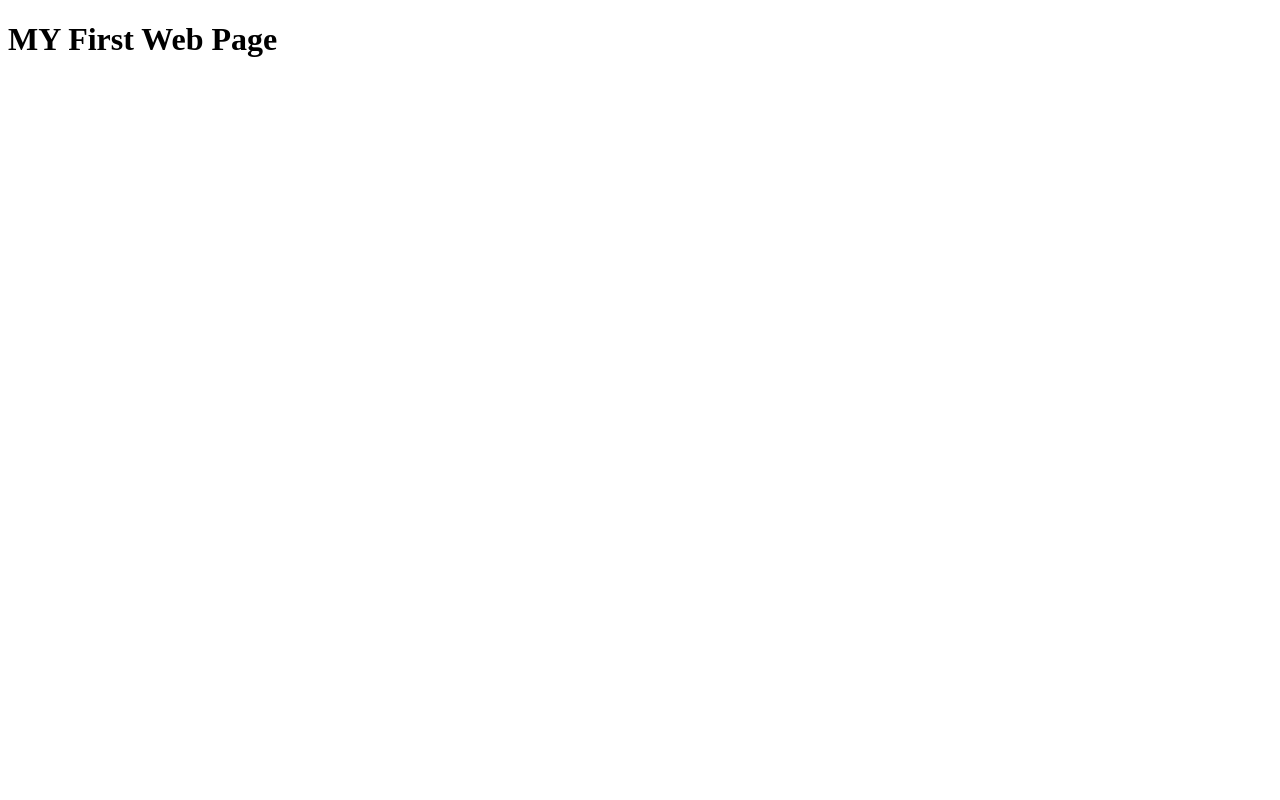
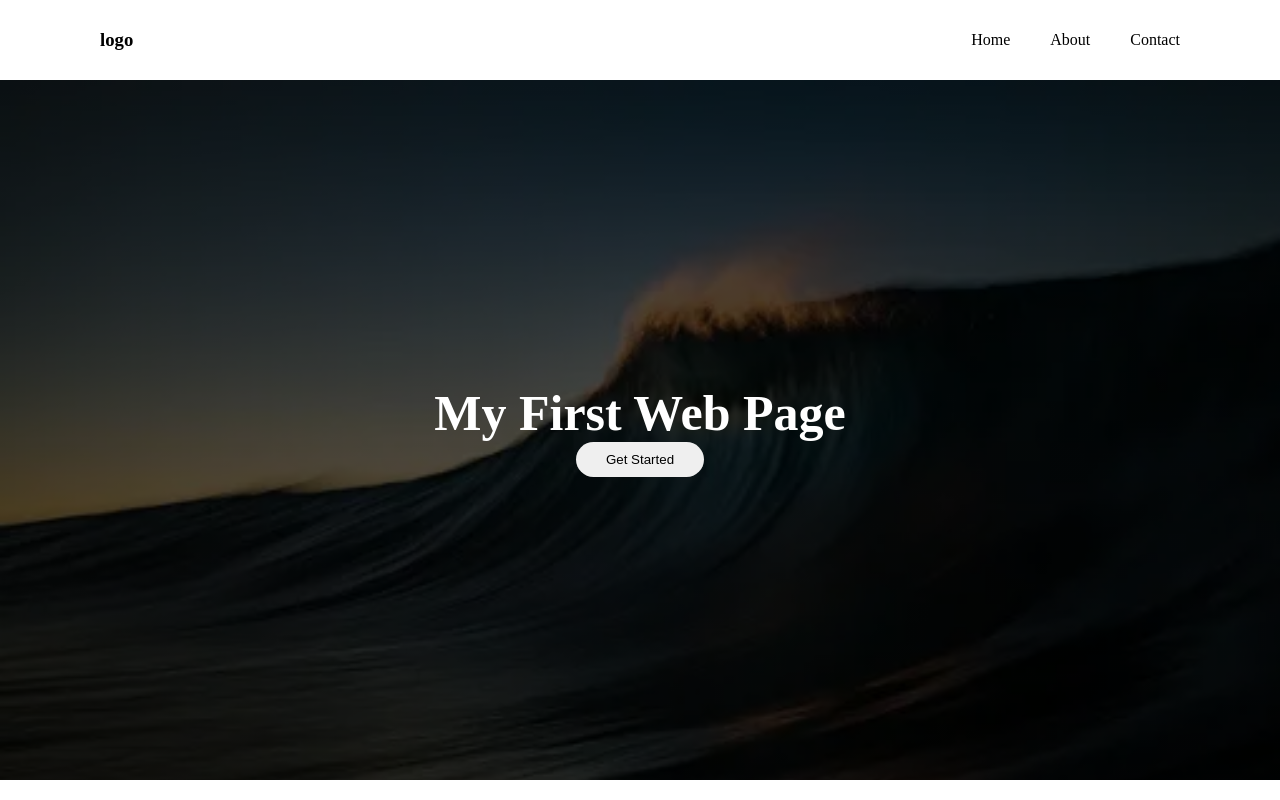
Before and after one commit to JusticeMolenaar/git-folder, a plain HTML site: page index.html in a window 1280 px wide. Drawn offline with Linux system fonts and the light colour scheme.

Commit message:
added navbar

```diff
--- a/index.html
+++ b/index.html
@@ -5,8 +5,22 @@
     <meta http-equiv="X-UA-Compatible" content="IE=edge">
     <meta name="viewport" content="width=device-width, initial-scale=1.0">
     <title>MY First Web Page</title>
+    <link rel="stylesheet" href="./style.css">
 </head>
 <body>
-    <h1>MY First Web Page</h1>
+    <nav>
+        <H3>logo</H3>
+        <ul>
+            <li>Home</li>
+            <li>About</li>
+            <li>Contact</li>
+        </ul>
+    </nav>
+
+    <header>
+        <h1> My First Web Page</h1>
+        <button>Get Started</button>
+    </header>
+
 </body>
 </html>
--- /dev/null
+++ b/style.css
@@ -0,0 +1,42 @@
+*{
+    margin: 0;
+    padding: 0;
+    box-sizing: border-box;
+}
+
+nav{
+    display: flex;
+    height: 80px;
+    align-items: center;
+    padding-inline: 100px;
+    justify-content: space-between;
+    box-shadow: 0 5px 10px rgba(0, 0, 0, 0.1);
+}
+
+nav ul{
+    display: flex;
+    gap: 40px;
+    list-style: none;
+}
+
+header{
+    height: calc(100vh - 100px);
+    background-image: linear-gradient(rgba(0, 0, 0, 0.7), rgba(0, 0, 0, 0.7)), url(./istockphoto-1368263969-170667a.webp);
+    background-size: cover;
+     color: #fff;
+     display: flex;
+     flex-direction: column;
+     justify-content: center;
+     align-items: center;
+}
+
+header h1{
+    font-size: 50px;
+}
+
+header button{
+    border: none;
+    outline: none;
+    padding: 10px 30px;
+    border-radius: 50px;
+}
```
Also changed, not shown: istockphoto-1087673356-170667a.webp (added), istockphoto-1368263969-170667a.webp (added), land.jpeg (added), nature.jpeg (added).
